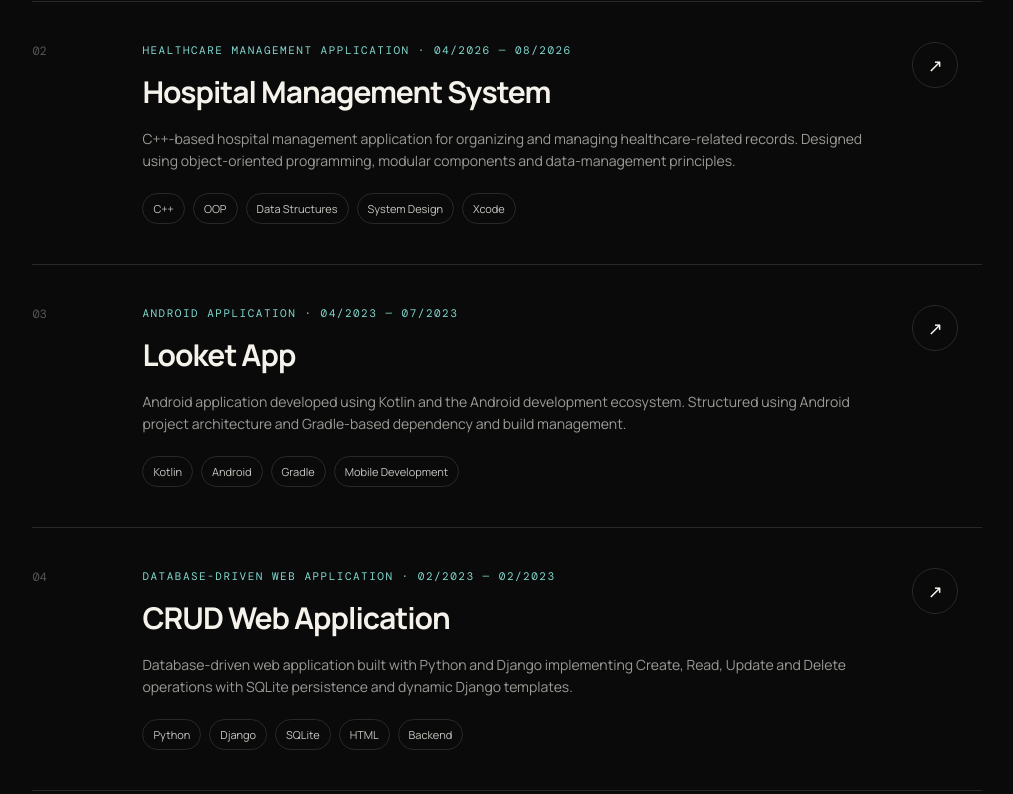
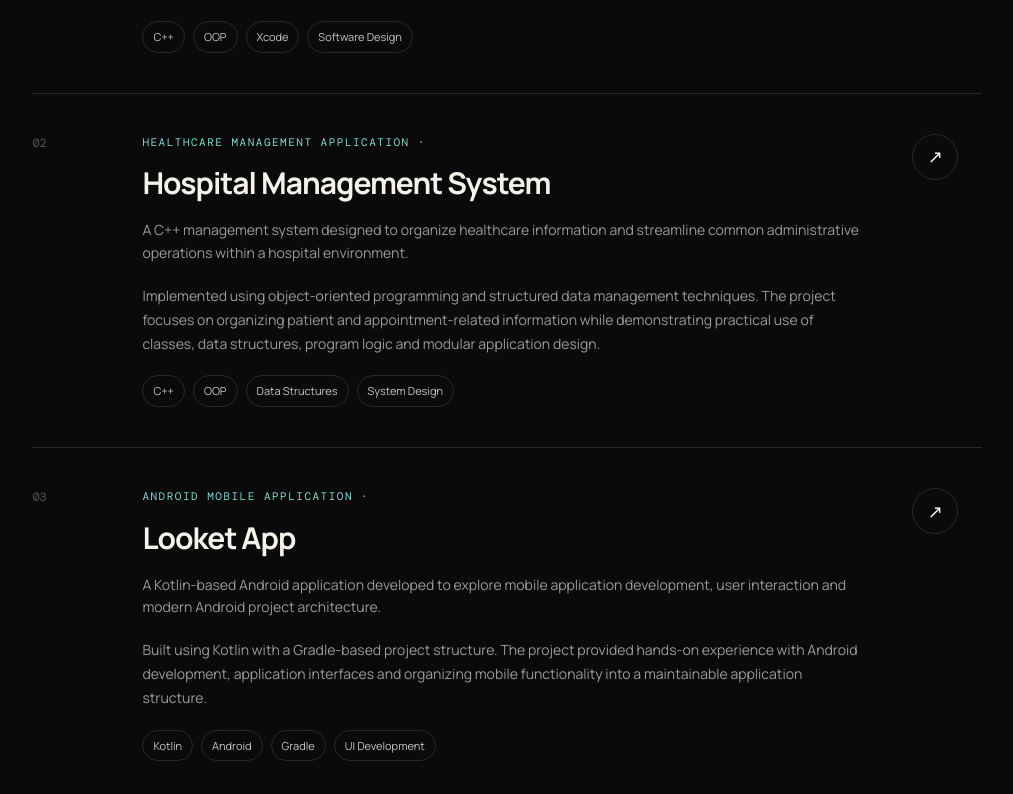
Before and after one commit to Mxrkinnit/mark-alex-portfolio, a Next.js app: page / in a window 1280 px wide. Shown: the part 3486-4280 px from the top of the page, without its empty margins (70-1083 px from the left). Built offline with nearby package versions, Linux system fonts and the light colour scheme.

Commit message:
Improve portfolio projects and mobile navigation

```diff
--- a/app/globals.css
+++ b/app/globals.css
@@ -1309,3 +1309,59 @@ footer {
   opacity: 1;
   transform: translateY(0);
 }
+
+.project-details {
+  color: #777;
+  max-width: 720px;
+  font-size: 13px;
+  line-height: 1.7;
+  margin: -8px 0 22px;
+}
+
+.mobile-menu-button {
+  display: none;
+  background: transparent;
+  border: 1px solid var(--line);
+  color: var(--text);
+  width: 42px;
+  height: 42px;
+  border-radius: 8px;
+  font-size: 20px;
+  cursor: pointer;
+}
+
+.mobile-menu {
+  display: none;
+}
+
+@media (max-width: 900px) {
+  .mobile-menu-button {
+    display: grid;
+    place-items: center;
+  }
+
+  .mobile-menu {
+    position: fixed;
+    z-index: 19;
+    top: 76px;
+    left: 0;
+    right: 0;
+    background: rgba(10, 10, 10, 0.97);
+    border-bottom: 1px solid var(--line);
+    padding: 25px 6vw;
+    display: flex;
+    flex-direction: column;
+    gap: 0;
+  }
+
+  .mobile-menu a {
+    padding: 16px 0;
+    border-bottom: 1px solid var(--line);
+    color: var(--text);
+    font-size: 14px;
+  }
+
+  .mobile-menu a:hover {
+    color: var(--accent);
+  }
+}
--- a/app/page.tsx
+++ b/app/page.tsx
@@ -1,39 +1,48 @@
+"use client";
+import { useState } from "react";
 import ScrollReveal from "./ScrollReveal";
 const projects = [
   {
     title: "StudySmartAI",
     type: "AI-Powered Study Application",
-    period: "05/2026 — 08/2026",
     description:
-      "AI-focused study application designed to support students with learning and study management. Built with C++ in an Xcode-based development environment using object-oriented programming and software design principles.",
-    tech: ["C++", "OOP", "Xcode", "AI / EdTech"],
+      "A study-focused application designed to help students organize and improve their learning experience. The project applies object-oriented programming and structured software design to create a practical educational application.",
+    details:
+      "Developed the application in C++ with an emphasis on object-oriented design, modular program structure and maintainable code. The project demonstrates the ability to translate an educational problem into a functional software solution while applying core programming and software engineering principles.",
+    tech: ["C++", "OOP", "Xcode", "Software Design"],
     link: "https://github.com/Mxrkinnit/StudySmartAI",
   },
+
   {
     title: "Hospital Management System",
     type: "Healthcare Management Application",
-    period: "04/2026 — 08/2026",
     description:
-      "C++-based hospital management application for organizing and managing healthcare-related records. Designed using object-oriented programming, modular components and data-management principles.",
-    tech: ["C++", "OOP", "Data Structures", "System Design", "Xcode"],
+      "A C++ management system designed to organize healthcare information and streamline common administrative operations within a hospital environment.",
+    details:
+      "Implemented using object-oriented programming and structured data management techniques. The project focuses on organizing patient and appointment-related information while demonstrating practical use of classes, data structures, program logic and modular application design.",
+    tech: ["C++", "OOP", "Data Structures", "System Design"],
     link: "https://github.com/Mxrkinnit/Hospital-Management-System",
   },
+
   {
     title: "Looket App",
-    type: "Android Application",
-    period: "04/2023 — 07/2023",
+    type: "Android Mobile Application",
     description:
-      "Android application developed using Kotlin and the Android development ecosystem. Structured using Android project architecture and Gradle-based dependency and build management.",
-    tech: ["Kotlin", "Android", "Gradle", "Mobile Development"],
+      "A Kotlin-based Android application developed to explore mobile application development, user interaction and modern Android project architecture.",
+    details:
+      "Built using Kotlin with a Gradle-based project structure. The project provided hands-on experience with Android development, application interfaces and organizing mobile functionality into a maintainable application structure.",
+    tech: ["Kotlin", "Android", "Gradle", "UI Development"],
     link: "https://github.com/Mxrkinnit/Looket_App",
   },
+
   {
     title: "CRUD Web Application",
     type: "Database-Driven Web Application",
-    period: "02/2023 — 02/2023",
     description:
-      "Database-driven web application built with Python and Django implementing Create, Read, Update and Delete operations with SQLite persistence and dynamic Django templates.",
-    tech: ["Python", "Django", "SQLite", "HTML", "Backend"],
+      "A Django web application implementing complete Create, Read, Update and Delete functionality with persistent database storage.",
+    details:
+      "Developed the application using Python and Django, with SQLite used for data persistence and HTML templates for the user interface. The project demonstrates backend development, database interaction, routing, form handling and the implementation of a complete CRUD workflow.",
+    tech: ["Python", "Django", "SQLite", "HTML"],
     link: "https://github.com/Mxrkinnit/crud",
   },
 ];
@@ -111,7 +120,10 @@ const education = [
   },
 ];
 
+
+
 export default function Home() {
+  const [menuOpen, setMenuOpen] = useState(false);
   return (
     <main>
       {/* Navigation */}
@@ -129,10 +141,65 @@ export default function Home() {
           <a href="#contact">Contact</a>
         </div>
 
+       <button
+  className="mobile-menu-button"
+  onClick={() => setMenuOpen(!menuOpen)}
+  aria-label="Toggle navigation menu"
+  aria-expanded={menuOpen}
+>
+  {menuOpen ? "✕" : "☰"}
+</button>
+
         <a className="nav-cta" href="mailto:markgachango@gmail.com">
           Let&apos;s talk
         </a>
       </nav>
+
+      {menuOpen && (
+  <div className="mobile-menu">
+    <a href="#about" onClick={() => setMenuOpen(false)}>
+      About
+    </a>
+
+    <a href="#skills" onClick={() => setMenuOpen(false)}>
+      Skills
+    </a>
+
+    <a href="#projects" onClick={() => setMenuOpen(false)}>
+      Projects
+    </a>
+
+    <a href="#experience" onClick={() => setMenuOpen(false)}>
+      Experience
+    </a>
+
+    <a href="#education" onClick={() => setMenuOpen(false)}>
+      Education
+    </a>
+
+    <a href="#contact" onClick={() => setMenuOpen(false)}>
+      Contact
+    </a>
+
+    <a
+      href="https://www.linkedin.com/in/mark-alex-gachango-b55135270/"
+      target="_blank"
+      rel="noreferrer"
+      onClick={() => setMenuOpen(false)}
+    >
+      LinkedIn ↗
+    </a>
+
+    <a
+      href="/Mark-Alex-CV.pdf"
+      target="_blank"
+      rel="noreferrer"
+      onClick={() => setMenuOpen(false)}
+    >
+      Resume ↗
+    </a>
+  </div>
+)}
 
       {/* Hero */}
       <section id="home" className="hero section">
@@ -357,11 +424,15 @@ export default function Home() {
 
                   <p>{project.description}</p>
 
-                  <div className="chips">
-                    {project.tech.map((technology) => (
-                      <span key={technology}>{technology}</span>
-                    ))}
-                  </div>
+<p className="project-details">
+  {project.details}
+</p>
+
+<div className="chips">
+  {project.tech.map((tech) => (
+    <span key={tech}>{tech}</span>
+  ))}
+</div>
                 </div>
 
                 <a
```
